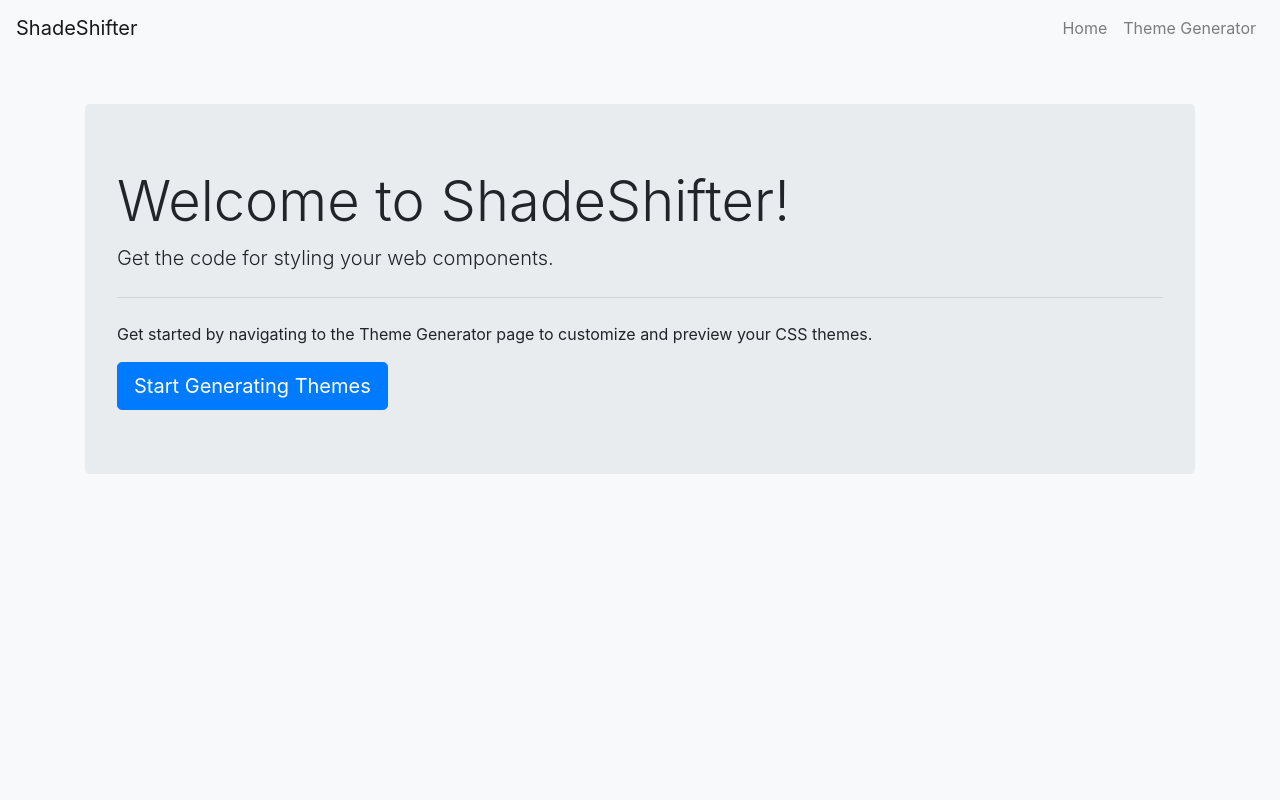
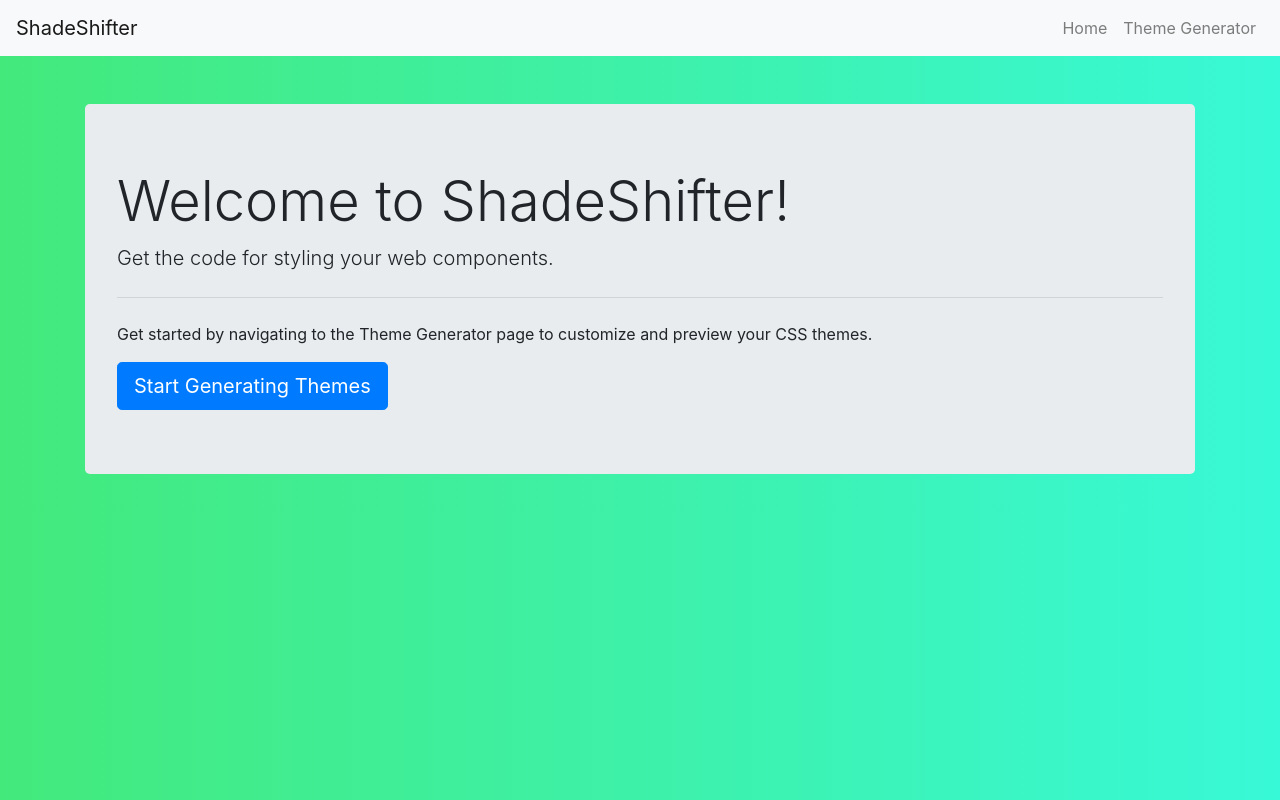
Before and after one commit to Harshit2012/ShadeShifter, a plain HTML site: page index.html in a window 1280 px wide. Drawn offline with nearby package versions, Linux system fonts and the light colour scheme.

Commit message:
Update style.css

```diff
--- a/style.css
+++ b/style.css
@@ -1,5 +1,6 @@
 body {
     background-color: #f8f9fa;
+    background-image: linear-gradient(to right, #43e97b 0%, #38f9d7 100%);
 }
 
 #sidebar {
```
